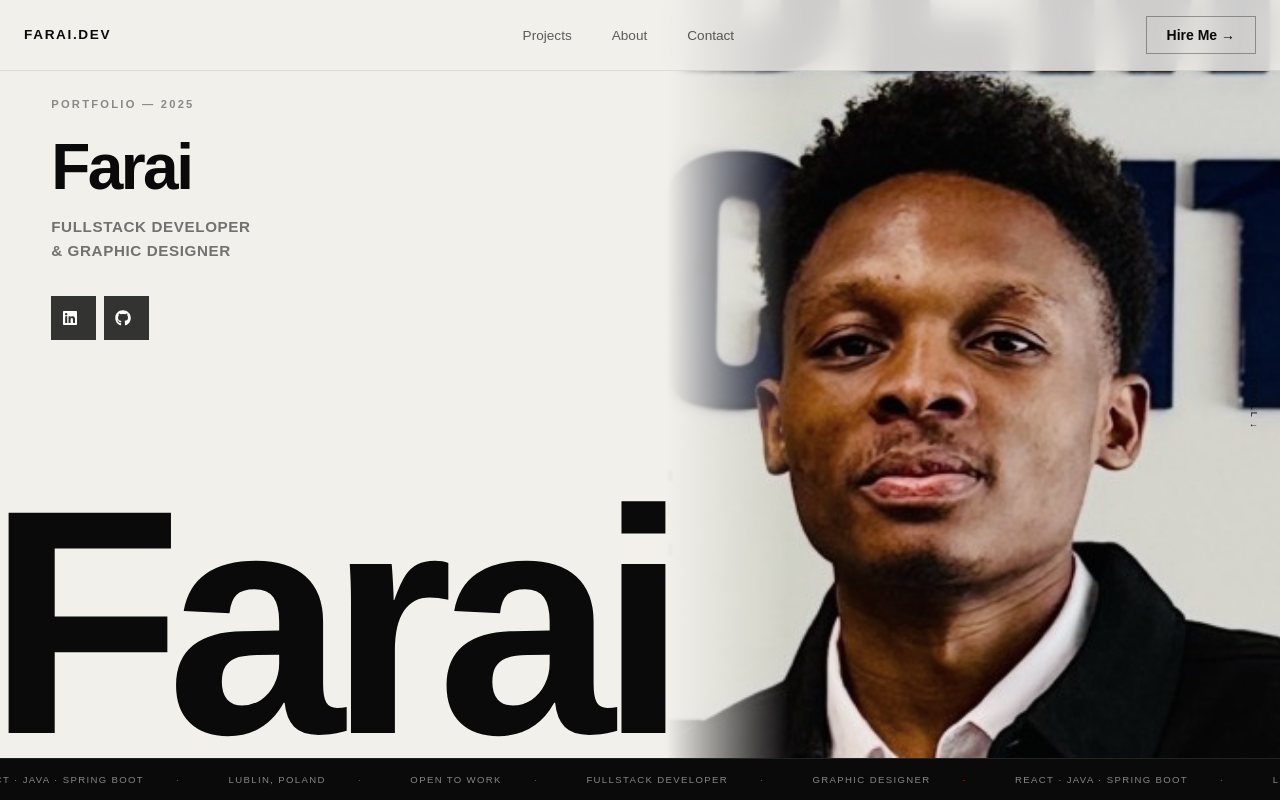
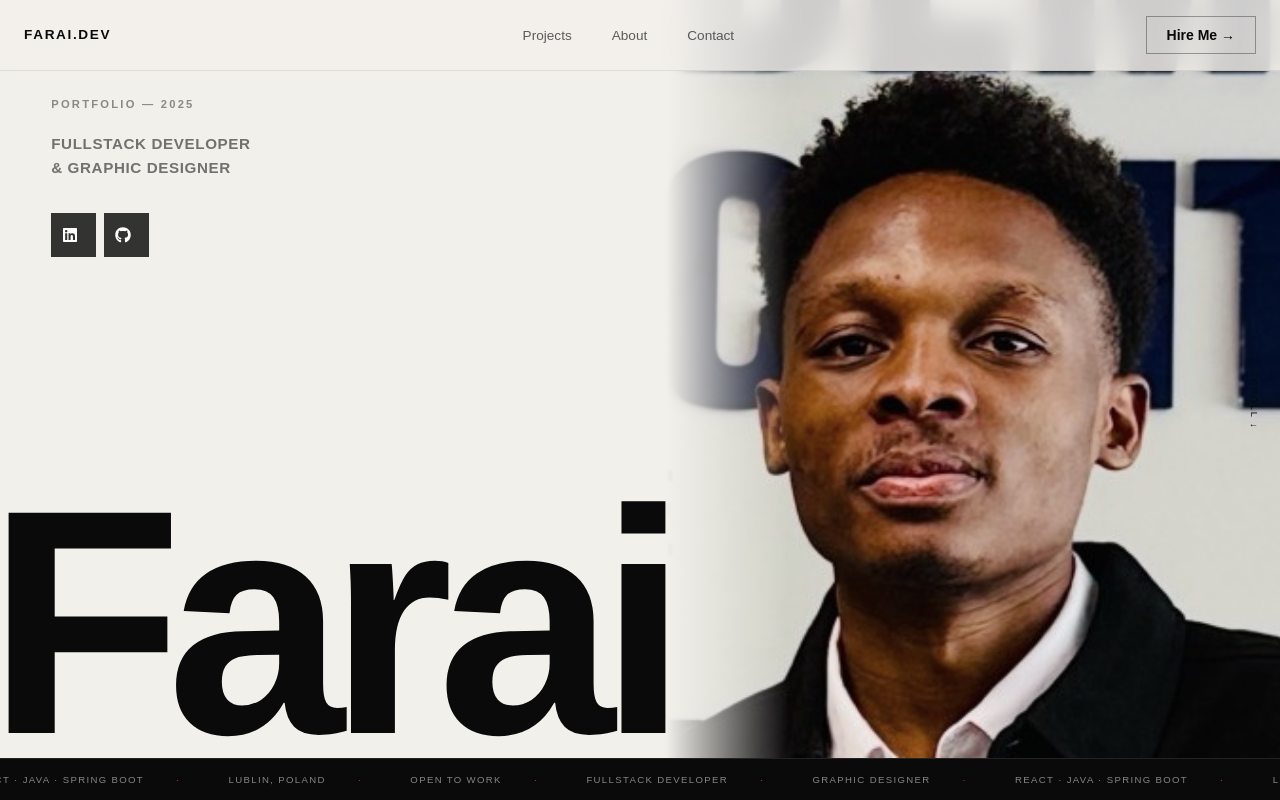
Before and after one commit to fariethedev/farai-portfolio, a React (Vite) app: page / in a window 1280 px wide. Shown: the top 800 px of the page. Built offline with nearby package versions, Linux system fonts and the light colour scheme.

Commit message:
fix: consolidated to one full name on hero and fixed broken mobile layout

```diff
--- a/src/components/Header.jsx
+++ b/src/components/Header.jsx
@@ -178,17 +178,7 @@ export default function Header() {
             Portfolio — 2025
           </p>
 
-          <h2 style={{
-            fontFamily: "'Poppins', sans-serif",
-            fontWeight: 800,
-            fontSize: "clamp(2rem, 5vw, 4rem)",
-            lineHeight: 1.1,
-            color: "#0a0a0a",
-            letterSpacing: "-0.04em",
-            marginBottom: "0.8rem",
-          }}>
-            Farai
-          </h2>
+
 
           <p style={{
             fontFamily: "'Poppins', sans-serif",
@@ -257,7 +247,7 @@ export default function Header() {
             opacity: nameOp,
           }}
         >
-          Farai
+          Farai Mahaso
         </motion.h1>
 
         <Ticker />
@@ -331,7 +321,7 @@ export default function Header() {
               margin: 0,
             }}
           >
-            Farai
+            Farai<br />Mahaso
           </motion.h1>
         </motion.div>
 
```
